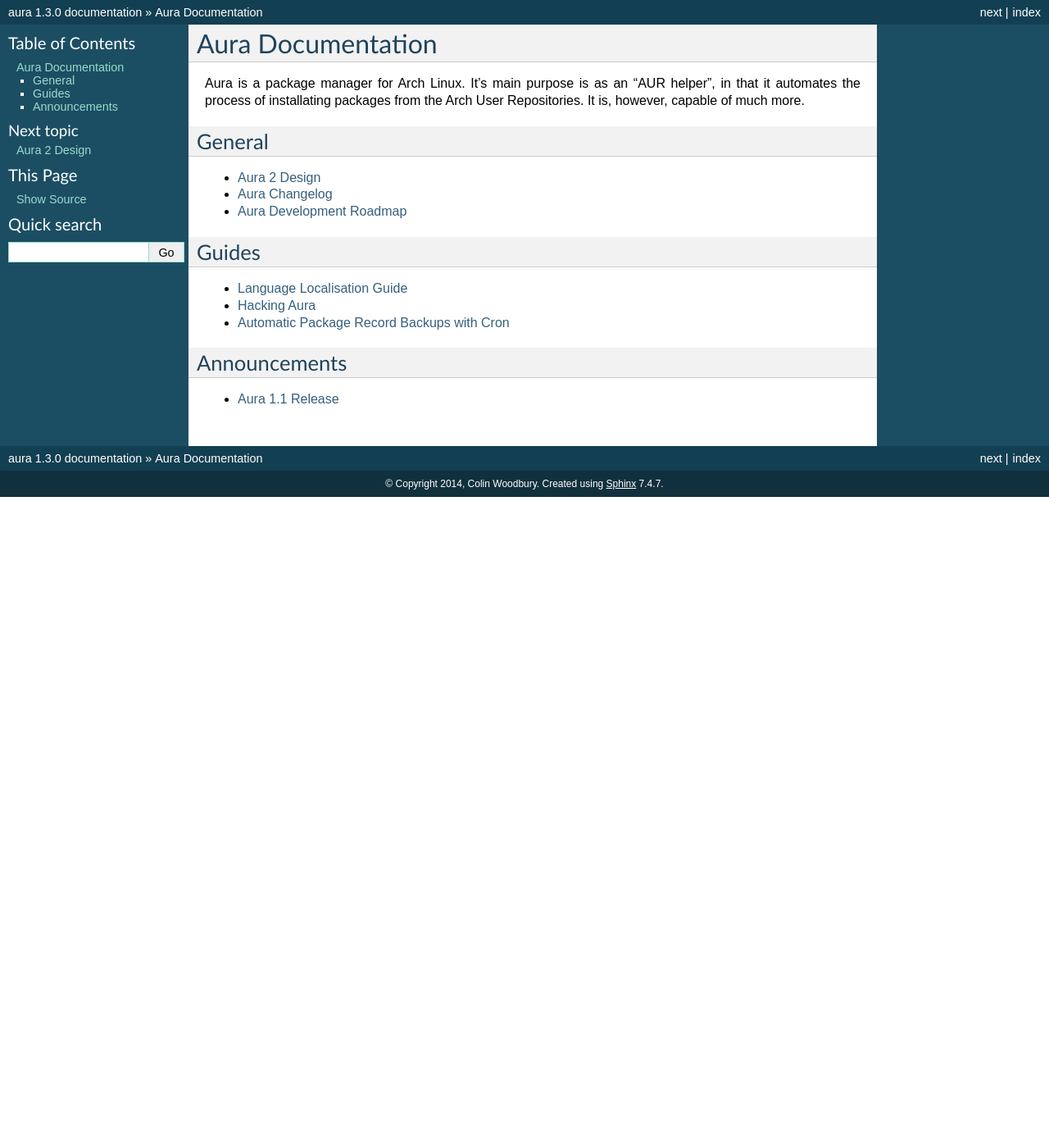
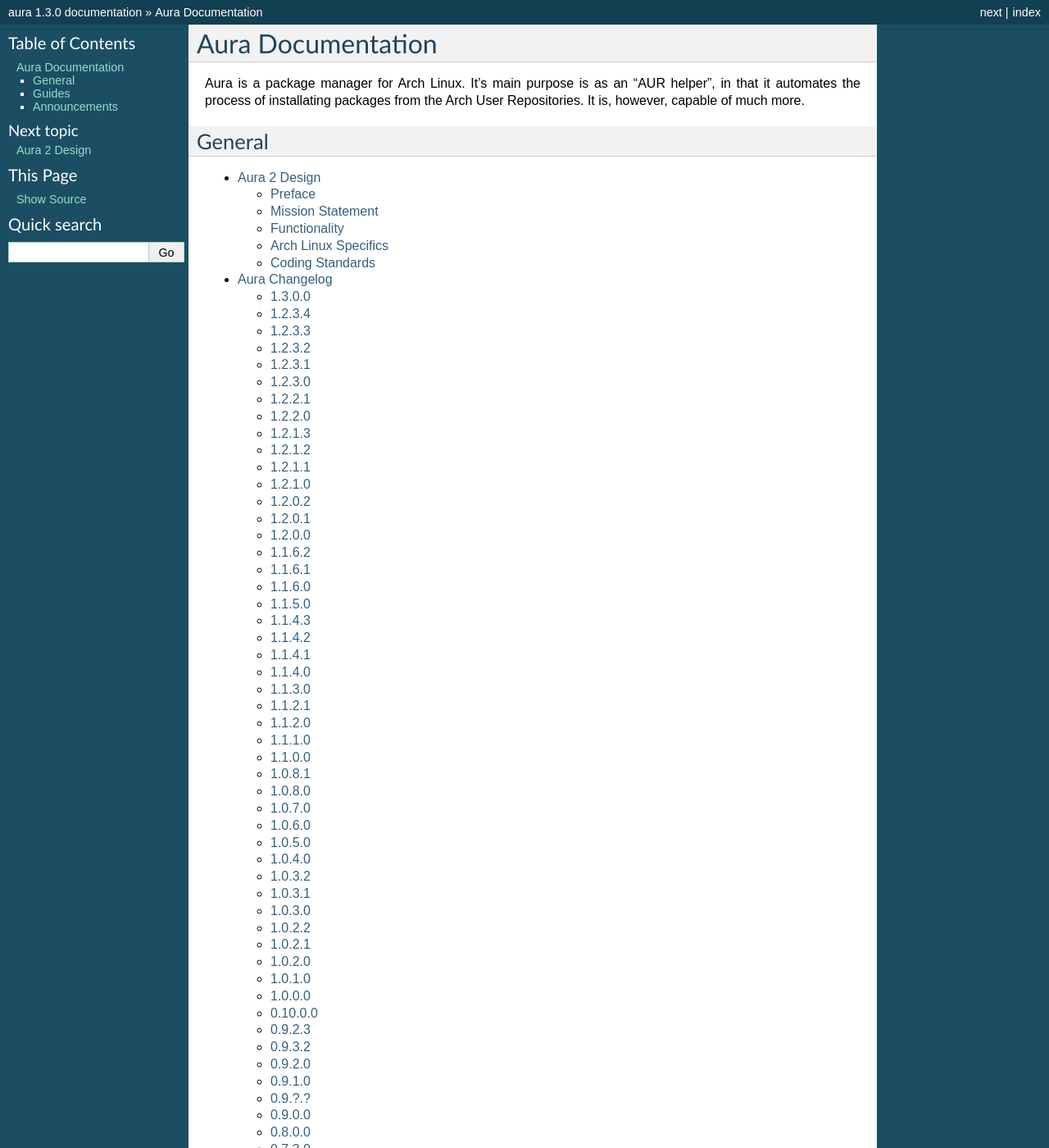
Before and after one commit to fosskers/aura, a Sphinx documentation site: the page built from doc/source/index.rst, in a window 1280 px wide and 1400 px high. Shown: the whole window at 82% size. Built offline with Sphinx 7.4.7, drawn with Linux system fonts in a browser that asks for light colours; some of the changed lines change nothing that is shown; some of the changed text lies outside the part shown.

Commit message:
Removed "titleonly"

```diff
--- a/doc/source/index.rst
+++ b/doc/source/index.rst
@@ -13,7 +13,6 @@
 General
 -------
 .. toctree::
-   :titlesonly:
    :maxdepth: 2
 
    design
@@ -24,7 +23,6 @@
 ------
 
 .. toctree::
-   :titlesonly:
    :maxdepth: 2
 
    guides/localisation
@@ -34,7 +32,6 @@
 Announcements
 -------------
 .. toctree::
-   :titlesonly:
    :maxdepth: 2
 
    announcements/1.1-release
```
